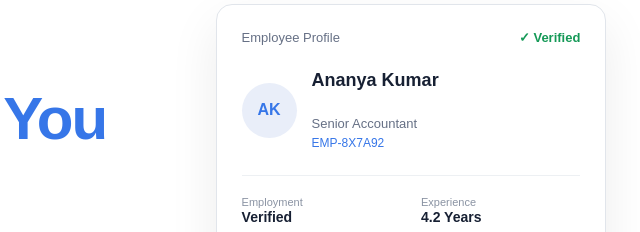
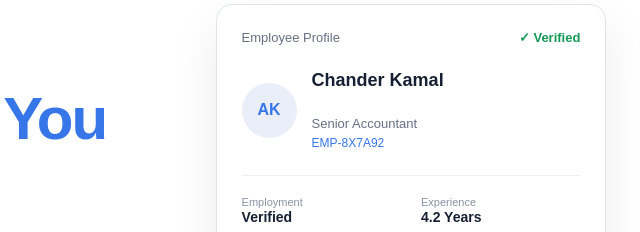
Before and after one commit to chanderkamal192/Employment-Trust, a website: page index.html in a window 1280 px wide. Shown: the part 166-398 px from the top of the page, 584-1224 px from the left. Drawn offline with Linux system fonts and the light colour scheme.

Commit message:
Update index.html

```diff
--- a/index.html
+++ b/index.html
@@ -608,7 +608,7 @@
                 <div>
 
                     <h3>
-                        Ananya Kumar
+                        Chander Kamal
                     </h3>
 
                     <p>
```
